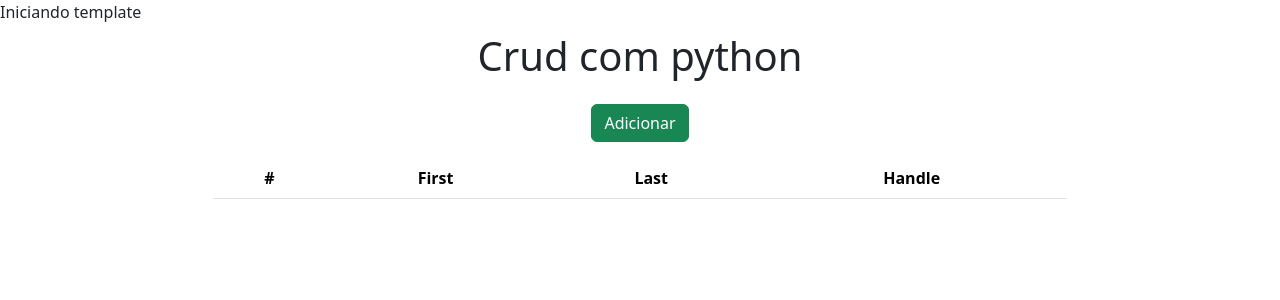
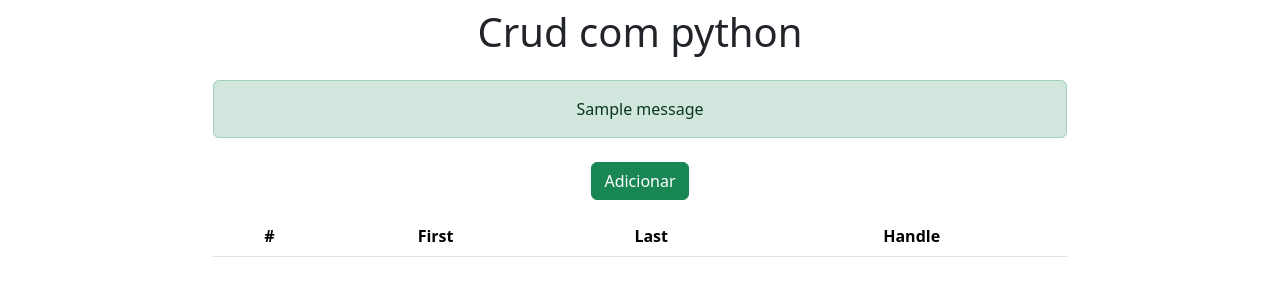
Before and after one commit to larimscorrea/crud_python-mysql, a Django app: page / in a window 1280 px wide. Shown: the top 300 px of the page. Run offline with Django 5.2, Linux system fonts and the light colour scheme; tables that the repository leaves empty hold one stand-in row (values such as "Sample post"); one stand-in notice (Sample message) is shown; lists and menus that the app fills with data are empty.

Commit message:
solução do chatgpt, ainda sem funcionar

```diff
--- a/app/templates/index.html
+++ b/app/templates/index.html
@@ -7,11 +7,20 @@
     <link href="https://cdn.jsdelivr.net/npm/bootstrap@5.3.2/dist/css/bootstrap.min.css" rel="stylesheet" integrity="sha384-T3c6CoIi6uLrA9TneNEoa7RxnatzjcDSCmG1MXxSR1GAsXEV/Dwwykc2MPK8M2HN" crossorigin="anonymous">
 </head>
 <body>
-    Iniciando template
+
     <div class="col-8 m-auto pt-2 pb-2 text-center">
         <h1>Crud com python</h1>
     </div>
 
+    {% if messages %}
+      <div class="col-8 m-auto pt-2 text-center">
+        {% for message in messages %}
+          <div class="alert alert-{{ message.tags }}">
+            {{ message }}
+          </div>
+          {% endfor %}
+      </div>
+      {% endif %}
 
     <div class="col-8 m-auto pt-2 pb-2 text-center">
         <a href="/form" class="btn btn-success">Adicionar</a>
--- a/app/views.py
+++ b/app/views.py
@@ -1,6 +1,9 @@
+from django.http import HttpResponse
 from django.shortcuts import render, redirect
 from .forms import PersonForm
 from app.models import Person
+from django.contrib import messages
+
 
 # Create your views here.
 
@@ -15,12 +18,18 @@ def form(request):
     return render(request, 'form.html', data)
 
 def create(request):
-    form = PersonForm(request.POST or None)
-    if form.is_valid():
-        form.save()
-        return redirect('home.html')
+    if request.method == 'POST':
+        form = PersonForm(request.POST)
+        if form.is_valid():
+            form.save()
+            messages.success(request, 'Registro adicionado com sucesso')
+            ## return redirect('home')
+            print("Registro adicionado com sucesso!")
+        ## return render(request, 'form.html', {'form': PersonForm()})
 
-def view(request, pk):
-    data = {}
-    data['db'] = Person.objects.get(pk=pk)
-    return render(request, 'view.html')
+        print("Erro ao adicionar registro:", form.errors)  # Adicione esta linha para depuração
+        return HttpResponse("Erro ao adicionar o registro.")
+## def view(request, pk):
+##    data = {}
+##    data['db'] = Person.objects.get(pk=pk)
+##    return render(request, 'view.html')
```
